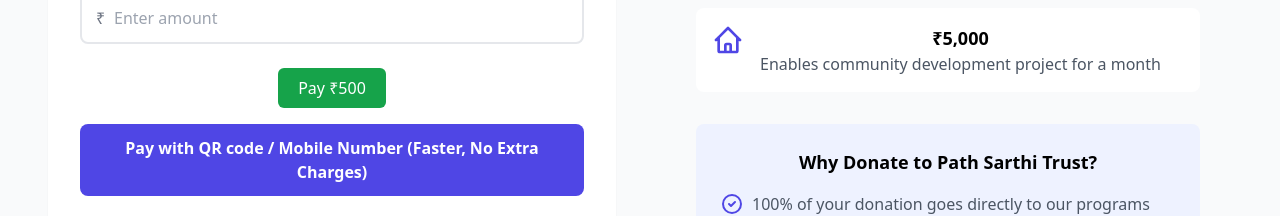
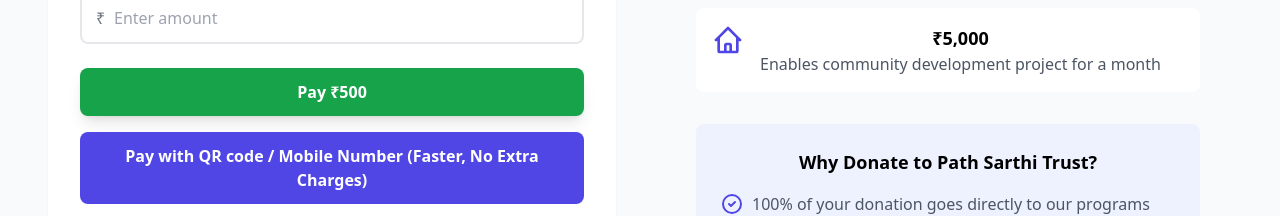
Before and after one commit to abeerrai01/Pathsarthi-trust, a React (Vite) app: page /donate in a window 1280 px wide. Shown: the part 732-948 px from the top of the page. Built offline with nearby package versions, Linux system fonts and the light colour scheme; no server answers; the database is empty.

Commit message:
RAZORPAY 1

```diff
--- a/src/components/RazorpayButton.jsx
+++ b/src/components/RazorpayButton.jsx
@@ -50,7 +50,7 @@
   };
 
   return (
-    <button onClick={payNow} className="bg-green-600 text-white px-5 py-2 rounded-md">
+    <button onClick={payNow} className="w-full bg-green-600 text-white px-6 py-3 rounded-lg font-semibold shadow-lg hover:bg-green-700 transition-all duration-300">
       Pay ₹{amount}
     </button>
   );
```
